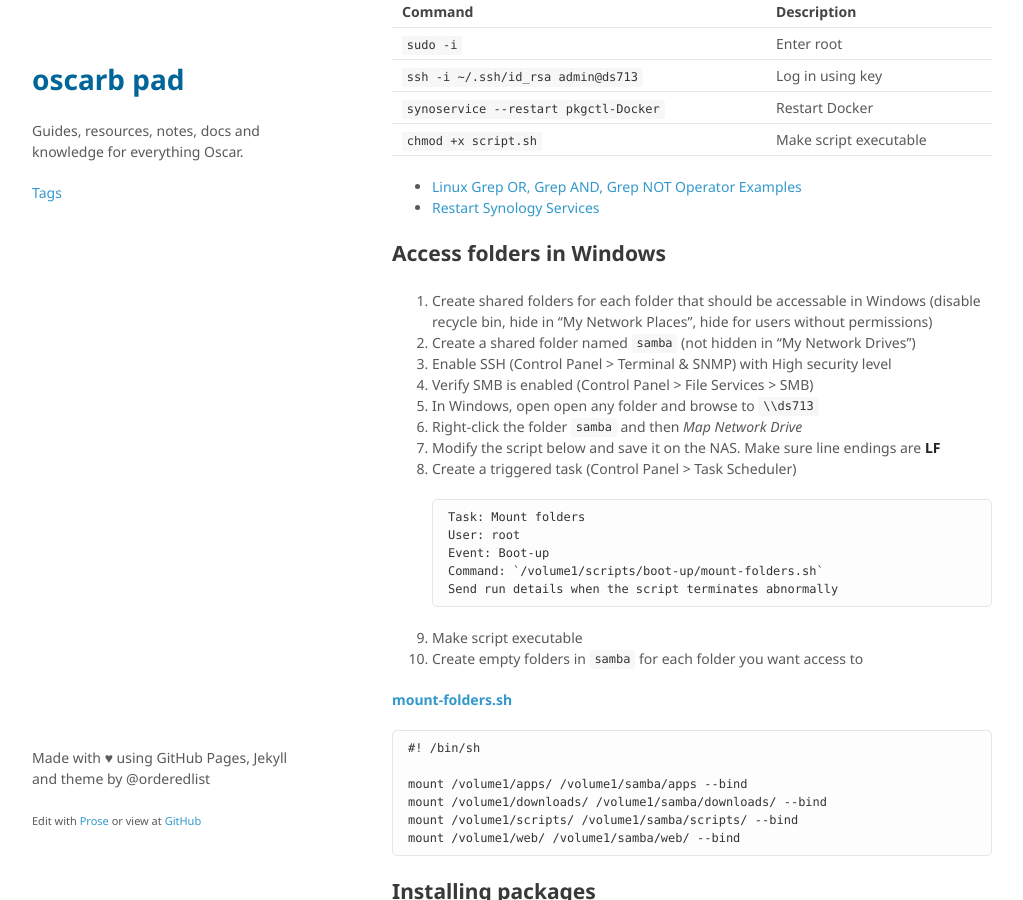
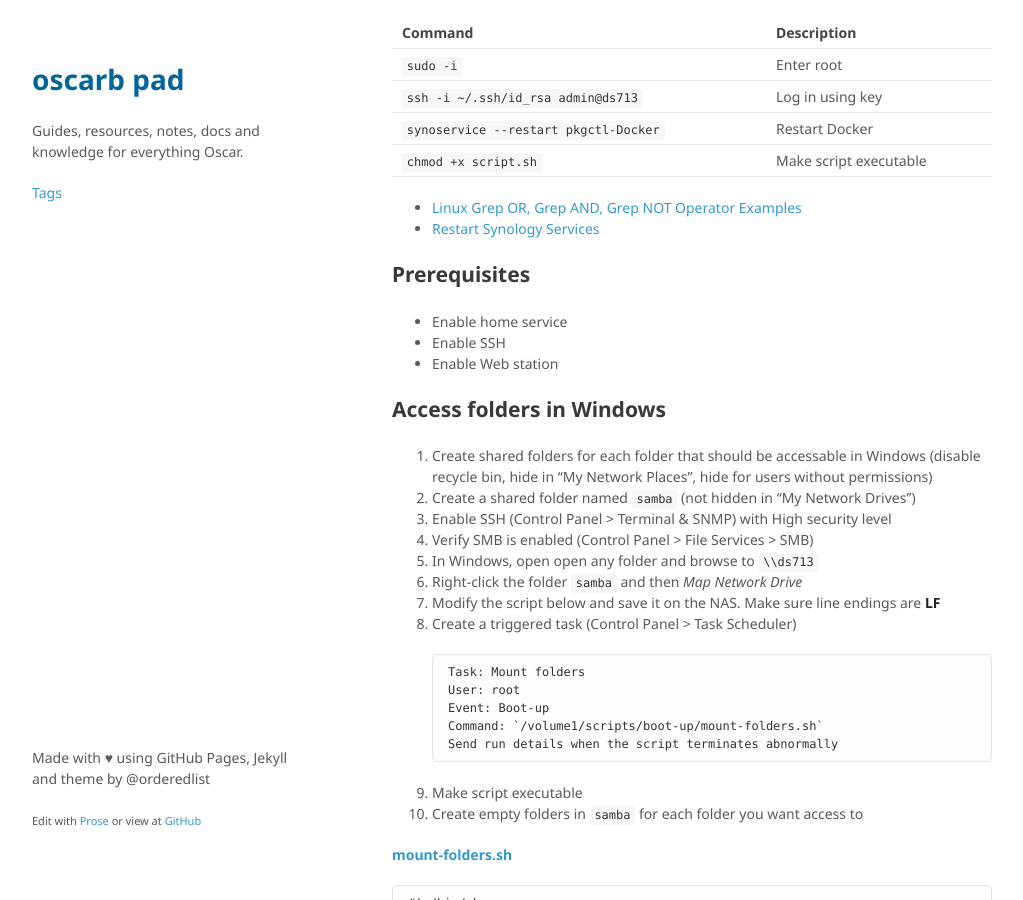
Before and after one commit to oscarb/pad, a Jekyll site: the page built from _docs/ds713.md, in a window 1280 px wide and 900 px high, scrolled down 1475 px. Shown: the whole window, without its empty margins (128-1151 px from the left). Built offline with Jekyll 4.4.1, drawn with Linux system fonts in a browser that asks for light colours; some web fonts are replaced.

Commit message:
Update ds713.md

```diff
--- a/_docs/ds713.md
+++ b/_docs/ds713.md
@@ -44,6 +44,13 @@ Command | Description
 
 * [Linux Grep OR, Grep AND, Grep NOT Operator Examples](http://www.thegeekstuff.com/2011/10/grep-or-and-not-operators)
 * [Restart Synology Services](https://tech.setepontos.com/2018/03/25/control-synology-dsm-services-via-terminal-ssh/)
+
+## Prerequisites
+
+* Enable home service
+* Enable SSH
+* Enable Web station
+
 
 ## Access folders in Windows
 
```
